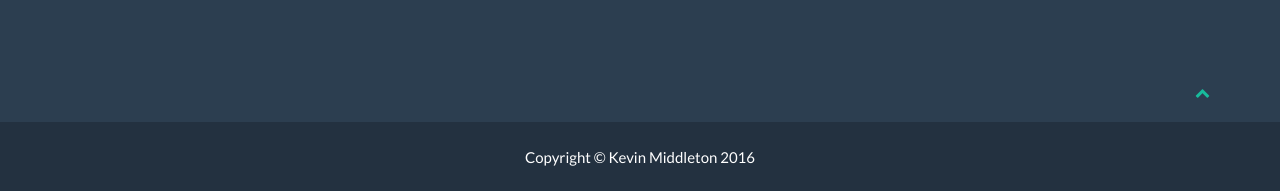
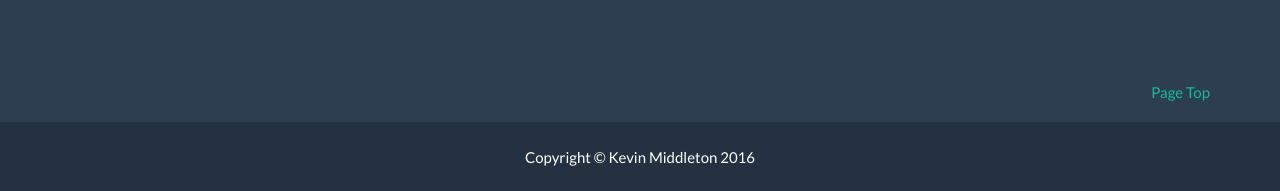
Before and after one commit to Link2999/Link2999.github.io, a Jekyll site: the page built from index.html, in a window 1280 px wide and 900 px high, scrolled down 2474 px. Shown: the part 706-897 px from the top of the window. Built offline with Jekyll 4.4.1, drawn with Linux system fonts in a browser that asks for light colours.

Commit message:
Page Top

```diff
--- a/_includes/footer.html
+++ b/_includes/footer.html
@@ -28,7 +28,7 @@
                     <div class="collapse navbar-collapse" id="bs-example-navbar-collapse-1">
                          <ul class="nav navbar-nav navbar-right">
                              <li class="page-scroll">
-                                 <a class "btn btn-primary" href="#page-top"><i class="fa fa-chevron-up"></i></a>
+                                 <a class "btn btn-primary" href="#page-top">Page Top</a>
                              </li>
                           </ul>
                      </div>
```
